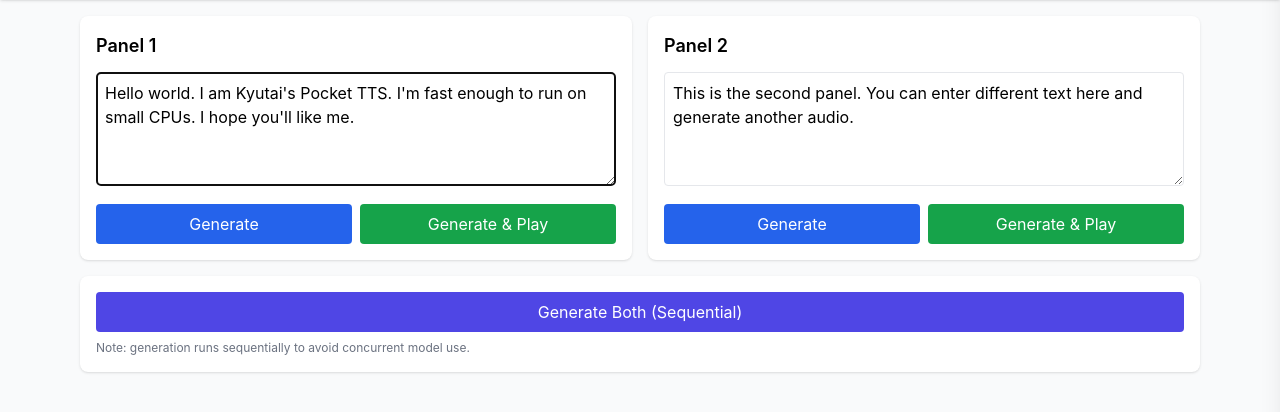
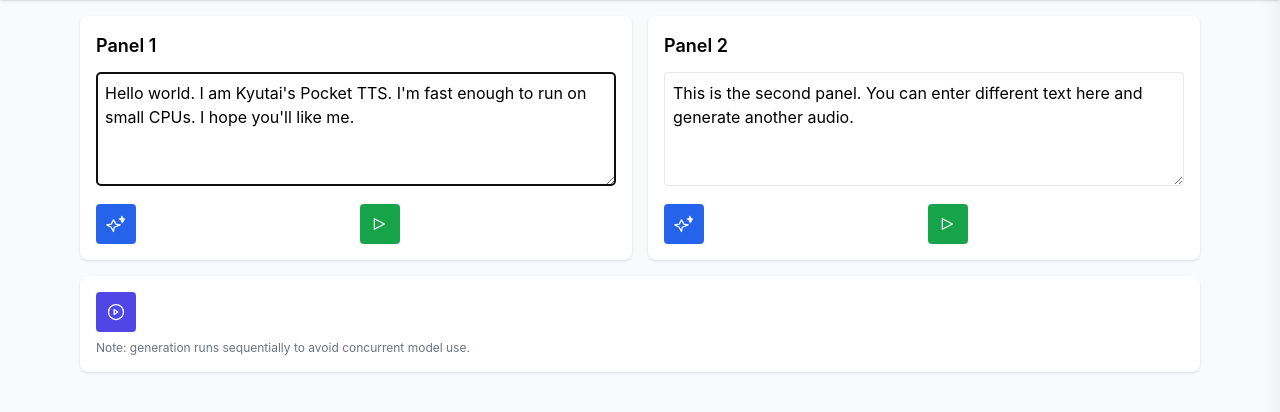
Before and after one commit to shyamzzp/kyoto-tts, a plain HTML site: page pocket_tts/static/index.html in a window 1280 px wide. Shown: the part 64-476 px from the top of the page. Drawn offline with nearby package versions, Linux system fonts and the light colour scheme.

Commit message:
UI: convert action buttons to icon-only, add tooltips and sr-only labels; keep IDs for JS compatibility

```diff
--- a/pocket_tts/static/index.html
+++ b/pocket_tts/static/index.html
@@ -86,17 +86,17 @@
                 >Hello world. I am Kyutai's Pocket TTS. I'm fast enough to run on small CPUs. I hope you'll like me.</textarea>
 
                 <div class="grid grid-cols-2 gap-2">
-                    <button
-                        id="left-generate-btn"
-                        class="px-4 py-2 rounded text-white bg-blue-600 hover:bg-blue-700 disabled:bg-gray-400 disabled:cursor-not-allowed"
-                    >
-                        <span id="left-generate-text">Generate</span>
+                    <button id="left-generate-btn" class="w-10 h-10 p-2 rounded text-white bg-blue-600 hover:bg-blue-700 disabled:bg-gray-400 disabled:cursor-not-allowed flex items-center justify-center" aria-label="Generate" title="Generate">
+                        <svg xmlns="http://www.w3.org/2000/svg" fill="none" viewBox="0 0 24 24" stroke-width="1.5" stroke="currentColor" class="w-5 h-5">
+                            <path stroke-linecap="round" stroke-linejoin="round" d="M9.813 15.904 9 21l-2.813-5.096L1 13l5.188-.904L9 7l2.813 5.096L17 13l-7.187 2.904Zm9.187-7.904.563 2.25L22 6l-2.437-.75L18.999 3l-.563 2.25L16 6l2.436 1.25.564 2.25.563-2.25L22 6l-2.437-1.25L19.063 3Z" />
+                        </svg>
+                        <span id="left-generate-text" class="sr-only">Generate</span>
                     </button>
-                    <button
-                        id="left-generate-play-btn"
-                        class="px-4 py-2 rounded text-white bg-green-600 hover:bg-green-700 disabled:bg-gray-400 disabled:cursor-not-allowed"
-                    >
-                        <span id="left-generate-play-text">Generate & Play</span>
+                    <button id="left-generate-play-btn" class="w-10 h-10 p-2 rounded text-white bg-green-600 hover:bg-green-700 disabled:bg-gray-400 disabled:cursor-not-allowed flex items-center justify-center" aria-label="Generate and Play" title="Generate and Play">
+                        <svg xmlns="http://www.w3.org/2000/svg" fill="none" viewBox="0 0 24 24" stroke-width="1.5" stroke="currentColor" class="w-5 h-5">
+                            <path stroke-linecap="round" stroke-linejoin="round" d="m5.25 5.653 12 6.347-12 6.347V5.653Z" />
+                        </svg>
+                        <span id="left-generate-play-text" class="sr-only">Generate & Play</span>
                     </button>
                 </div>
 
@@ -111,7 +111,12 @@
                     <h3 class="text-base font-semibold mb-2">Generated Audio (Panel 1)</h3>
                     <audio id="left-audio" controls class="w-full"></audio>
                     <div class="mt-2">
-                        <a id="left-download-link" class="text-blue-600 text-sm hover:underline">Download</a>
+                        <a id="left-download-link" class="inline-flex items-center text-blue-600 text-sm hover:underline" aria-label="Download" title="Download">
+                            <svg xmlns="http://www.w3.org/2000/svg" fill="none" viewBox="0 0 24 24" stroke-width="1.5" stroke="currentColor" class="w-5 h-5">
+                                <path stroke-linecap="round" stroke-linejoin="round" d="M3 16.5v2.25A2.25 2.25 0 0 0 5.25 21h13.5A2.25 2.25 0 0 0 21 18.75V16.5M7.5 12l4.5 4.5L16.5 12M12 3v13.5"/>
+                            </svg>
+                            <span class="sr-only">Download</span>
+                        </a>
                     </div>
                 </div>
             </div>
@@ -127,17 +132,17 @@
                 >This is the second panel. You can enter different text here and generate another audio.</textarea>
 
                 <div class="grid grid-cols-2 gap-2">
-                    <button
-                        id="right-generate-btn"
-                        class="px-4 py-2 rounded text-white bg-blue-600 hover:bg-blue-700 disabled:bg-gray-400 disabled:cursor-not-allowed"
-                    >
-                        <span id="right-generate-text">Generate</span>
+                    <button id="right-generate-btn" class="w-10 h-10 p-2 rounded text-white bg-blue-600 hover:bg-blue-700 disabled:bg-gray-400 disabled:cursor-not-allowed flex items-center justify-center" aria-label="Generate" title="Generate">
+                        <svg xmlns="http://www.w3.org/2000/svg" fill="none" viewBox="0 0 24 24" stroke-width="1.5" stroke="currentColor" class="w-5 h-5">
+                            <path stroke-linecap="round" stroke-linejoin="round" d="M9.813 15.904 9 21l-2.813-5.096L1 13l5.188-.904L9 7l2.813 5.096L17 13l-7.187 2.904Zm9.187-7.904.563 2.25L22 6l-2.437-.75L18.999 3l-.563 2.25L16 6l2.436 1.25.564 2.25.563-2.25L22 6l-2.437-1.25L19.063 3Z" />
+                        </svg>
+                        <span id="right-generate-text" class="sr-only">Generate</span>
                     </button>
-                    <button
-                        id="right-generate-play-btn"
-                        class="px-4 py-2 rounded text-white bg-green-600 hover:bg-green-700 disabled:bg-gray-400 disabled:cursor-not-allowed"
-                    >
-                        <span id="right-generate-play-text">Generate & Play</span>
+                    <button id="right-generate-play-btn" class="w-10 h-10 p-2 rounded text-white bg-green-600 hover:bg-green-700 disabled:bg-gray-400 disabled:cursor-not-allowed flex items-center justify-center" aria-label="Generate and Play" title="Generate and Play">
+                        <svg xmlns="http://www.w3.org/2000/svg" fill="none" viewBox="0 0 24 24" stroke-width="1.5" stroke="currentColor" class="w-5 h-5">
+                            <path stroke-linecap="round" stroke-linejoin="round" d="m5.25 5.653 12 6.347-12 6.347V5.653Z" />
+                        </svg>
+                        <span id="right-generate-play-text" class="sr-only">Generate & Play</span>
                     </button>
                 </div>
 
@@ -152,7 +157,12 @@
                     <h3 class="text-base font-semibold mb-2">Generated Audio (Panel 2)</h3>
                     <audio id="right-audio" controls class="w-full"></audio>
                     <div class="mt-2">
-                        <a id="right-download-link" class="text-blue-600 text-sm hover:underline">Download</a>
+                        <a id="right-download-link" class="inline-flex items-center text-blue-600 text-sm hover:underline" aria-label="Download" title="Download">
+                            <svg xmlns="http://www.w3.org/2000/svg" fill="none" viewBox="0 0 24 24" stroke-width="1.5" stroke="currentColor" class="w-5 h-5">
+                                <path stroke-linecap="round" stroke-linejoin="round" d="M3 16.5v2.25A2.25 2.25 0 0 0 5.25 21h13.5A2.25 2.25 0 0 0 21 18.75V16.5M7.5 12l4.5 4.5L16.5 12M12 3v13.5"/>
+                            </svg>
+                            <span class="sr-only">Download</span>
+                        </a>
                     </div>
                 </div>
             </div>
@@ -160,11 +170,12 @@
 
         <!-- Generate both (sequential) -->
         <div class="bg-white p-4 rounded-lg shadow">
-            <button
-                id="generate-both-btn"
-                class="w-full px-4 py-2 rounded text-white bg-indigo-600 hover:bg-indigo-700 disabled:bg-gray-400 disabled:cursor-not-allowed"
-            >
-                Generate Both (Sequential)
+            <button id="generate-both-btn" class="w-10 h-10 p-2 rounded text-white bg-indigo-600 hover:bg-indigo-700 disabled:bg-gray-400 disabled:cursor-not-allowed flex items-center justify-center" aria-label="Generate Both (Sequential)" title="Generate Both (Sequential)">
+                <svg xmlns="http://www.w3.org/2000/svg" fill="none" viewBox="0 0 24 24" stroke-width="1.5" stroke="currentColor" class="w-5 h-5">
+                    <path stroke-linecap="round" stroke-linejoin="round" d="M21 12a9 9 0 1 1-18 0 9 9 0 0 1 18 0Z"/>
+                    <path stroke-linecap="round" stroke-linejoin="round" d="M9.75 9v6l4.5-3-4.5-3Z"/>
+                </svg>
+                <span class="sr-only">Generate Both (Sequential)</span>
             </button>
             <p class="text-xs text-gray-500 mt-2">
                 Note: generation runs sequentially to avoid concurrent model use.
@@ -174,7 +185,12 @@
                 <h3 class="text-base font-semibold mb-2">Combined Audio (Panel 1 + Panel 2)</h3>
                 <audio id="combined-audio" controls class="w-full"></audio>
                 <div class="mt-2">
-                    <a id="combined-download-link" class="text-blue-600 text-sm hover:underline">Download Combined</a>
+                    <a id="combined-download-link" class="inline-flex items-center text-blue-600 text-sm hover:underline" aria-label="Download Combined" title="Download Combined">
+                        <svg xmlns="http://www.w3.org/2000/svg" fill="none" viewBox="0 0 24 24" stroke-width="1.5" stroke="currentColor" class="w-5 h-5">
+                            <path stroke-linecap="round" stroke-linejoin="round" d="M3 16.5v2.25A2.25 2.25 0 0 0 5.25 21h13.5A2.25 2.25 0 0 0 21 18.75V16.5M7.5 12l4.5 4.5L16.5 12M12 3v13.5"/>
+                        </svg>
+                        <span class="sr-only">Download Combined</span>
+                    </a>
                 </div>
             </div>
         </div>
```
